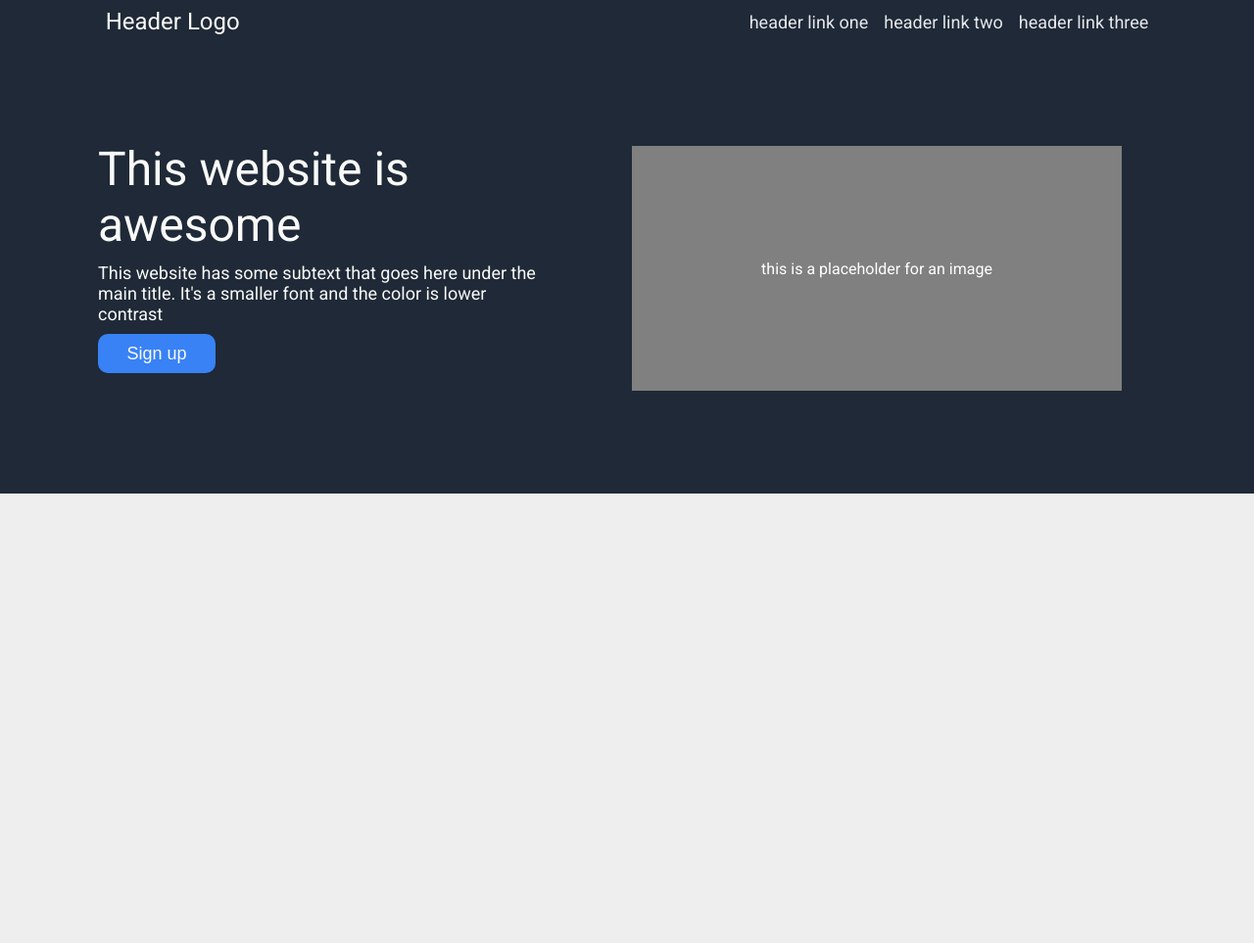
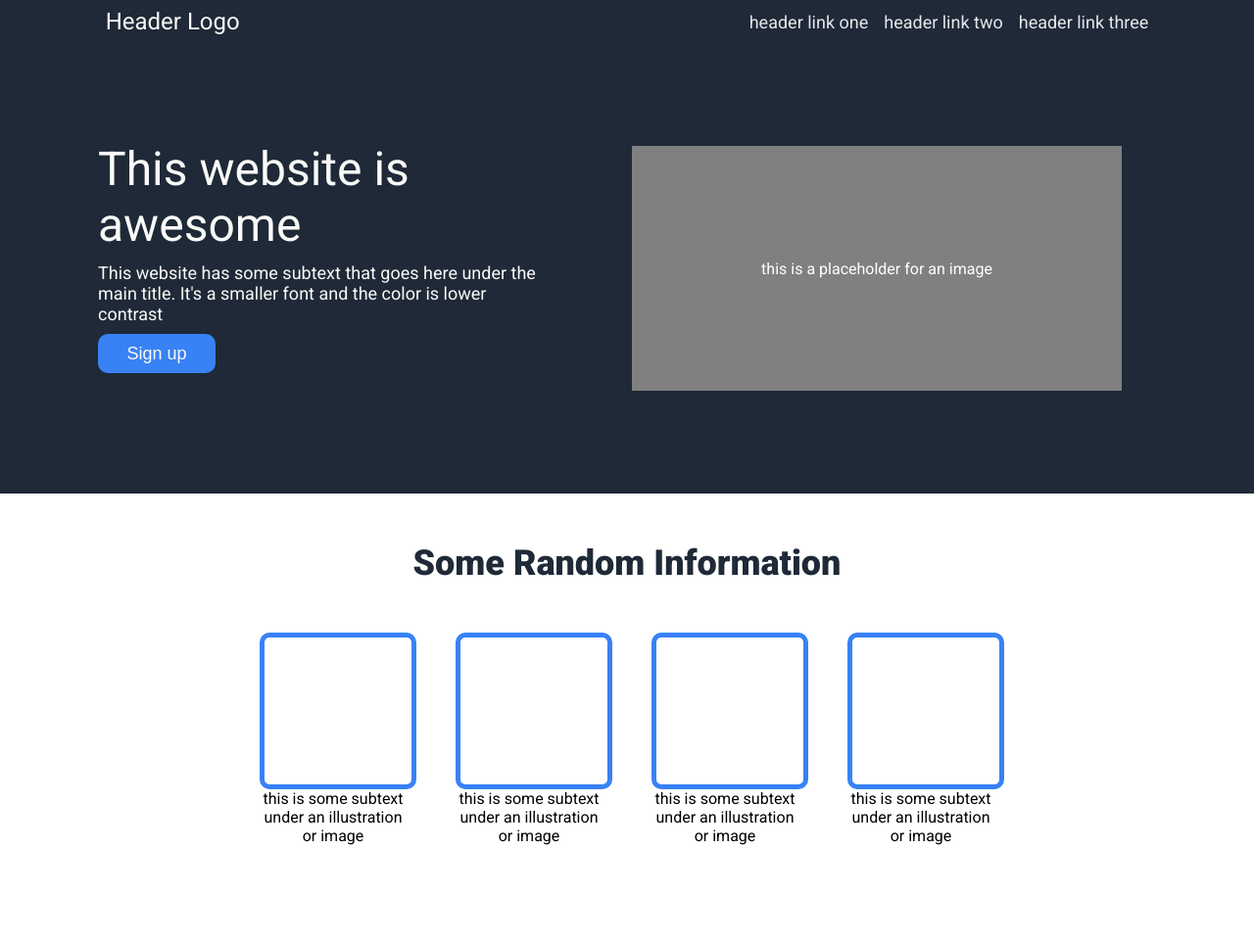
Before and after one commit to patchison/landing-page, a plain HTML site: page index.html in a window 1280 px wide. Shown: the whole page at 98% size. Before the commit the page ends 800 px from the top, so only its background shows below. Drawn offline with Linux system fonts and the light colour scheme.

Commit message:
Added info section

```diff
--- a/index.html
+++ b/index.html
@@ -34,5 +34,25 @@
             </div>
         </div>
     </div>
+
+    <div class="title">Some Random Information</div>
+    <div class="container">
+      <div class="info">
+        <div class="bluebox"></div>
+        <div class="text">this is some subtext under an illustration or image</div>
+      </div>
+      <div class="info">
+        <div class="bluebox"></div>
+        <div class="text">this is some subtext under an illustration or image</div>
+      </div>
+      <div class="info">
+        <div class="bluebox"></div>
+        <div class="text">this is some subtext under an illustration or image</div>
+      </div>
+      <div class="info">
+        <div class="bluebox"></div>
+        <div class="text">this is some subtext under an illustration or image</div>
+      </div>
+    </div>
   </body>
 </html>
--- a/style.css
+++ b/style.css
@@ -97,3 +97,35 @@ body {
     align-items:center;
     justify-content:center;
   }
+
+  .container {
+    display: flex;
+    background:white;
+    justify-content: center;
+    text-align:center;
+    gap: 50px;
+    padding-bottom:100px;
+  }
+
+  .info {
+    max-width: 150px;
+    text-align:center;
+  }
+
+  .bluebox {
+    background:white;
+    width: 150px;
+    height: 150px;
+    border:5px solid #3882F6;
+    border-radius:10px;
+
+  }
+
+  .title {
+    background:white;
+    font-size: 36px;
+    font-weight: 900;
+    color:#1F2937;
+    text-align:center;
+    padding:50px;
+  }
```
